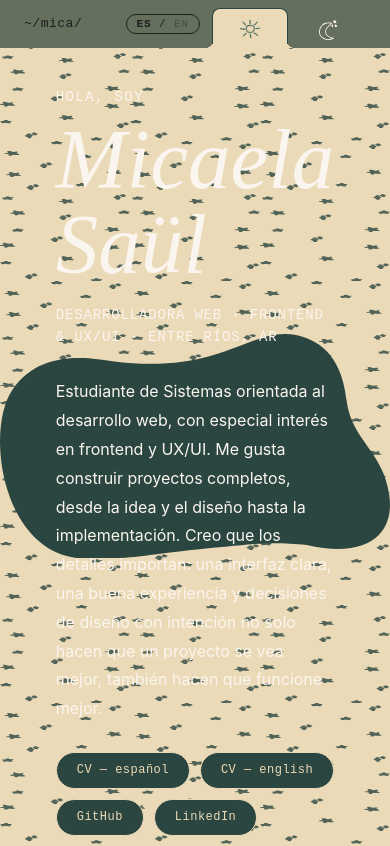
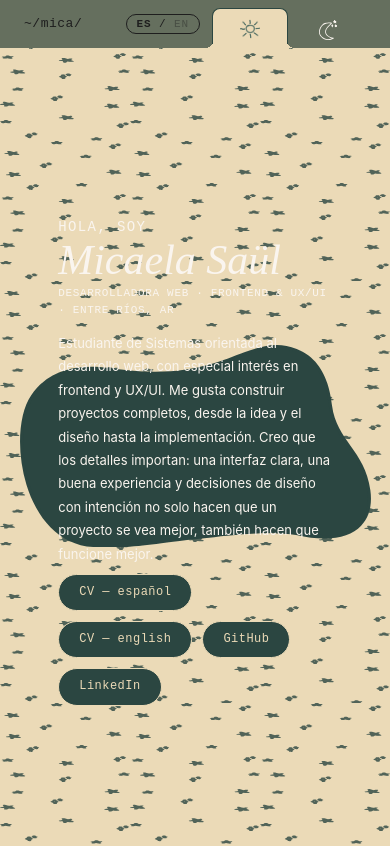
Before and after one commit to micasaul/mica-portfolio, a React (Vite) app: page / in a window 390 px wide. Shown: the top 846 px of the page. Built offline with nearby package versions, Linux system fonts and the light colour scheme.

Commit message:
Hero responsive, fuentes y blob

```diff
--- a/src/components/sections/Hero.module.css
+++ b/src/components/sections/Hero.module.css
@@ -10,7 +10,8 @@
 
 .blob {
   position: absolute;
-  width: 1050px;
+  width: 90%;
+  max-width: 1050px;
   height: auto;
   color: var(--color-glow-bg);
   opacity: 1;
@@ -25,6 +26,7 @@
   flex-direction: column;
   gap: 0.3rem;
   max-width: 850px;
+  width: 80%;
   margin-top: 30px;
 }
 
@@ -94,3 +96,52 @@
   background: var(--color-bg);
   color: var(--color-glow-bg);
 }
+
+@media (max-width: 1024px) {
+  .section {
+    padding: 0 3rem;
+    padding-top: 48px;
+  }
+
+  .content {
+    gap: 0.2rem;
+  }
+
+  .name {
+    font-size: 60px;
+  }
+
+  .bio {
+    font-size: 14px;
+  }
+}
+
+@media (max-width: 768px) {
+  .section {
+    padding: 0 1.5rem;
+    padding-top: 48px;
+  }
+
+  .content {
+    gap: 0;
+  }
+
+  .name {
+    margin: 0;
+    font-size: 42px;
+  }
+
+  .subtitle {
+    margin-top: 0.25rem;
+    margin-bottom: 0.75rem;
+    font-size: 11px;
+  }
+
+  .bio {
+    font-size: 13px;
+  }
+
+  .links {
+    margin-top: 0.5rem;
+  }
+}
```
